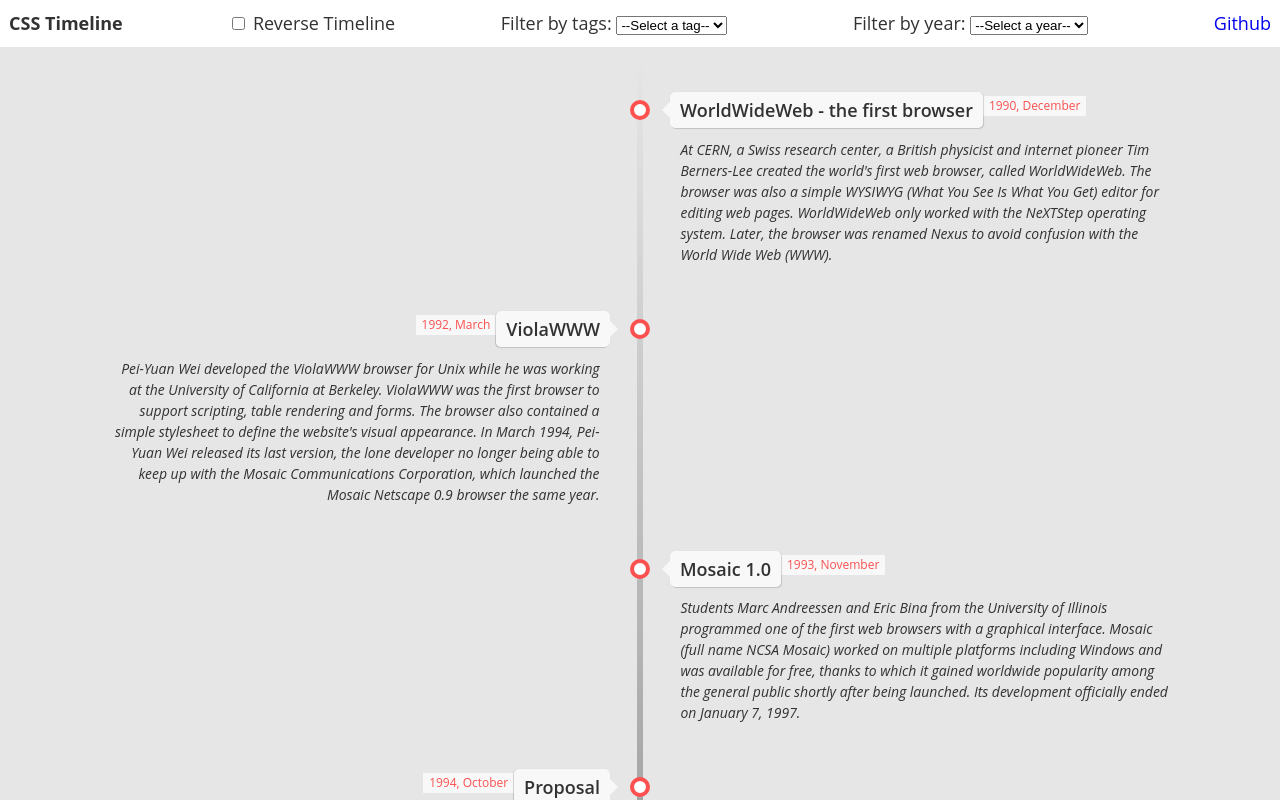
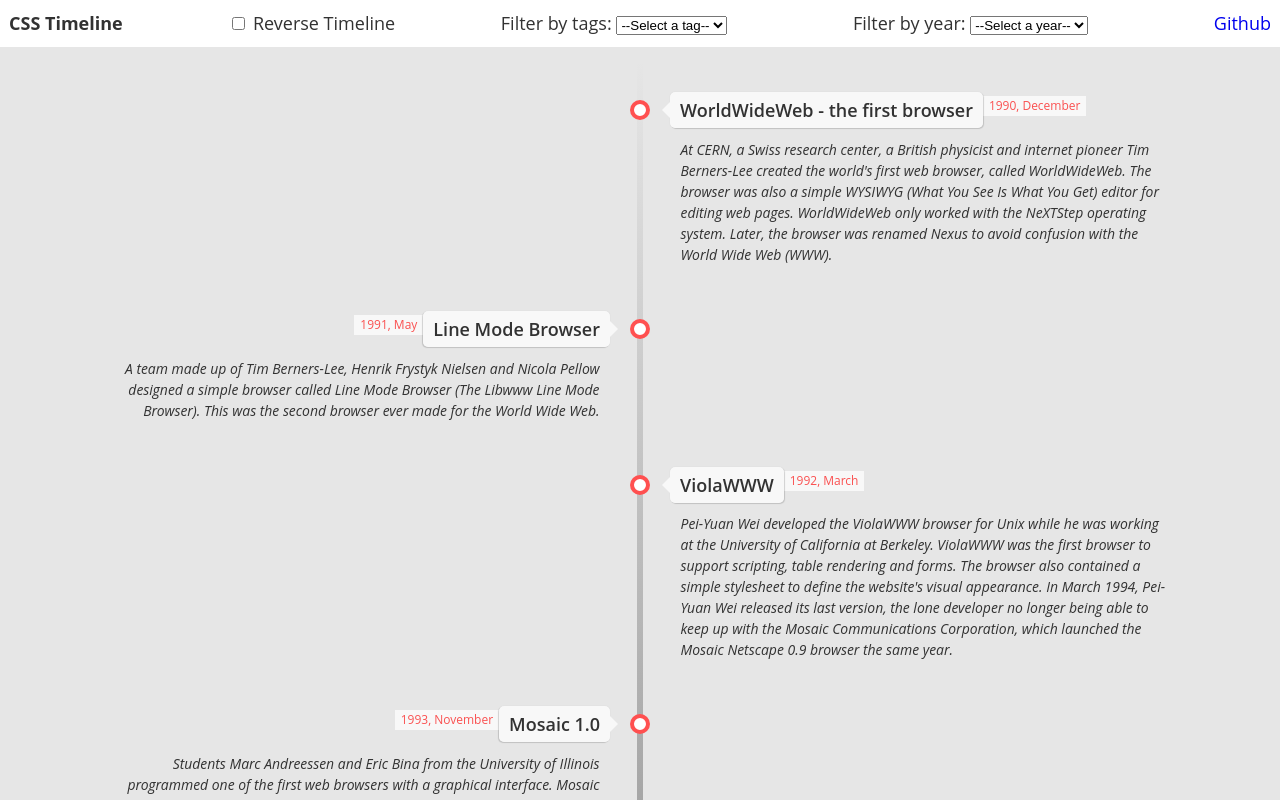
Before and after one commit to the-web-history/css-timeline, a Svelte app: page / in a window 1280 px wide. Shown: the top 800 px of the page. Built offline with nearby package versions, Linux system fonts and the light colour scheme.

Commit message:
chore: add line mode browser

```diff
--- a/src/data/browsers.js
+++ b/src/data/browsers.js
@@ -116,6 +116,13 @@
     created_at: new Date("2001-08-27"),
     tags: ["browsers"],
   },
+  {
+    name: 'Line Mode Browser',
+    url:"https://www.webdesignmuseum.org/web-design-history/line-mode-browser-1991",
+    description: "A team made up of Tim Berners-Lee, Henrik Frystyk Nielsen and Nicola Pellow designed a simple browser called Line Mode Browser (The Libwww Line Mode Browser). This was the second browser ever made for the World Wide Web.",
+    created_at: new Date('1991-05-14'),
+    tags: ['browsers']
+  }
 ];
 
 export default data;
```
